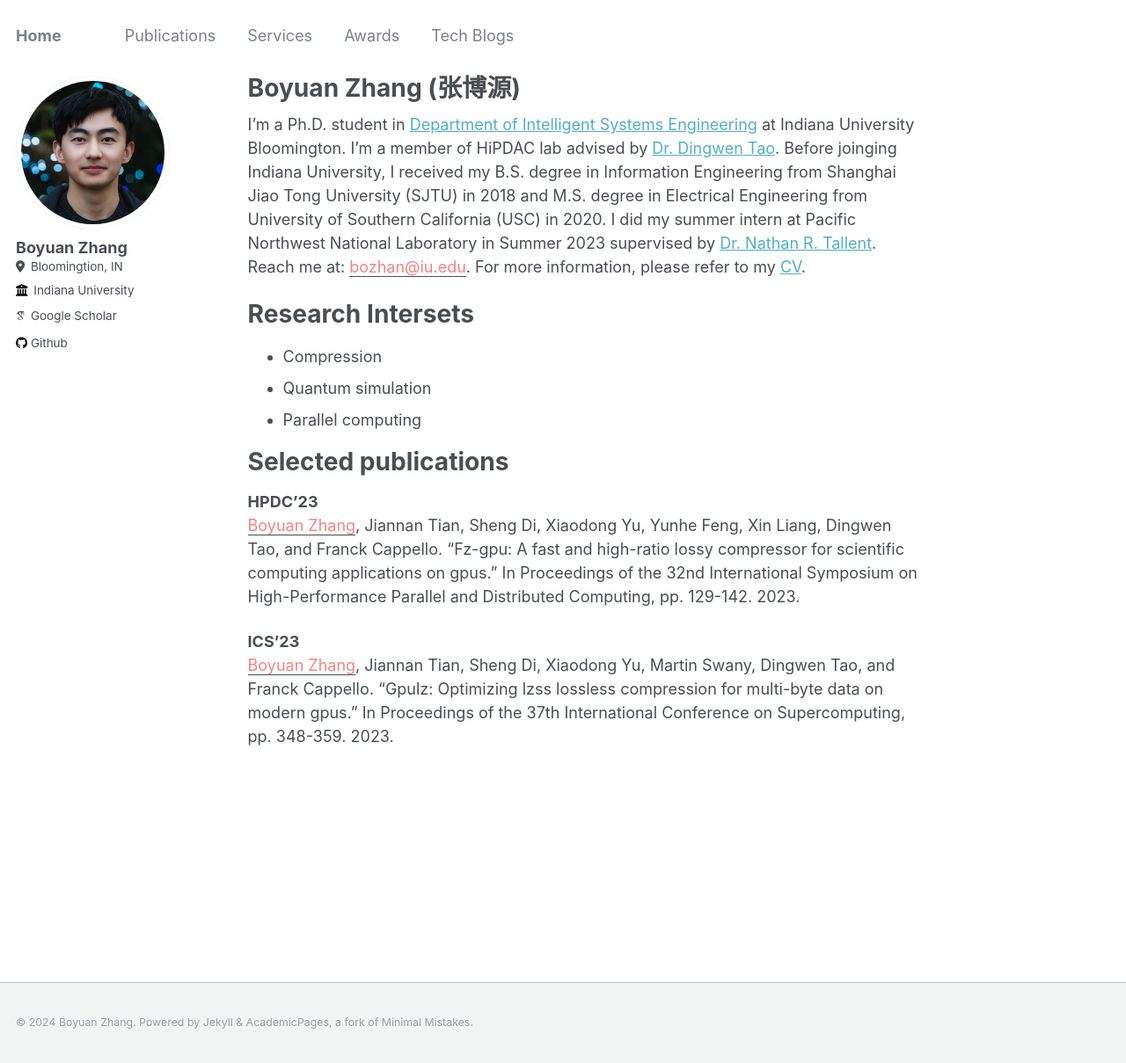
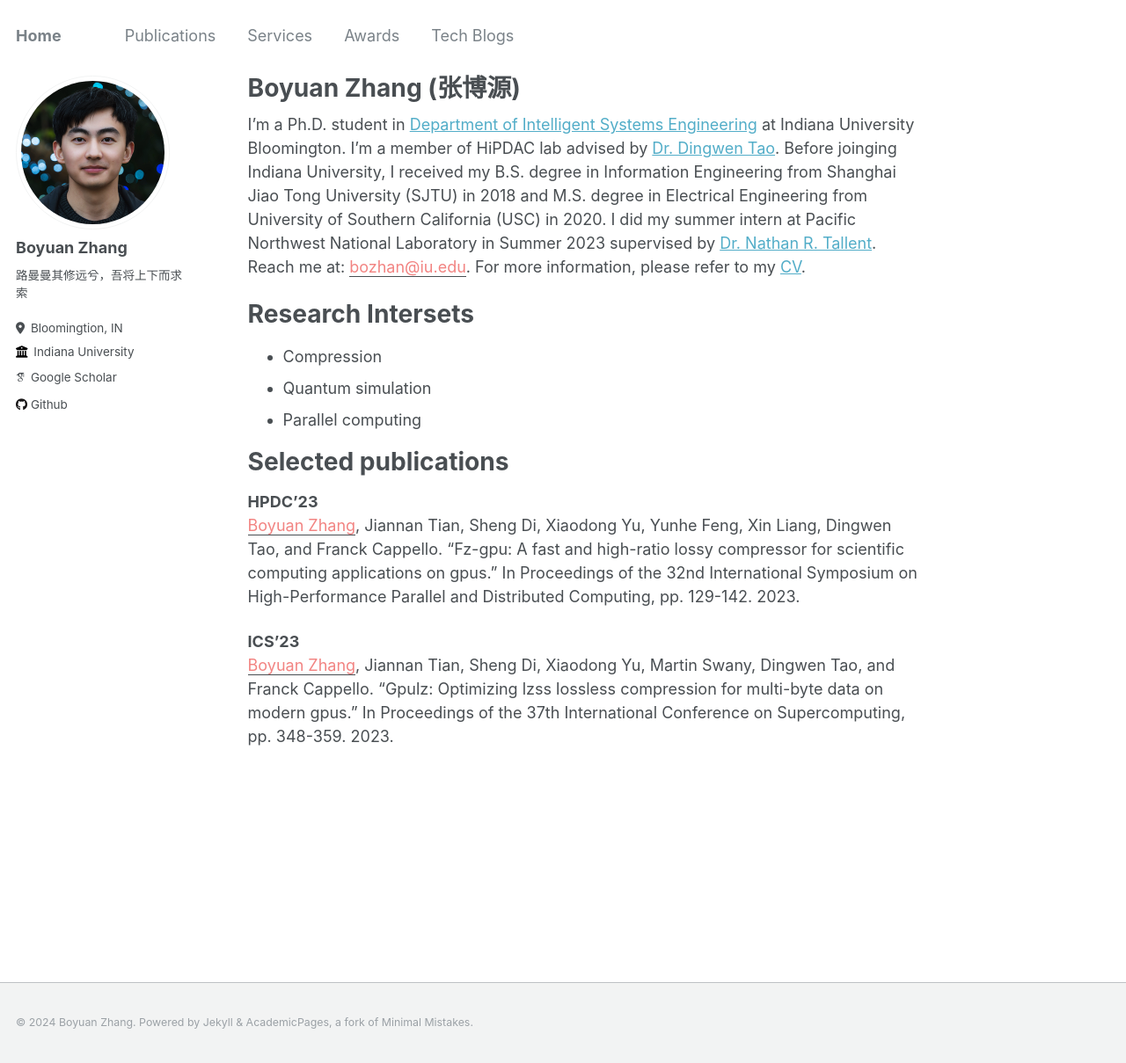
Before and after one commit to boyuanzhang62/boyuanzhang62.github.io_archive, a Jekyll site: the page built from _pages/about.md, in a window 1280 px wide and 1209 px high. Shown: the whole window at 88% size. Built offline with Jekyll 4.4.1, drawn with Linux system fonts in a browser that asks for light colours; some web fonts are replaced.

Commit message:
modify main page

```diff
--- a/_config.yml
+++ b/_config.yml
@@ -24,7 +24,7 @@ author:
   avatar           : "boyuan.png"
   name             : "Boyuan Zhang"
   pronouns         : # example: "she/her"
-  bio              : # "Ph.D. student."
+  bio              : "路曼曼其修远兮，吾将上下而求索"
   location         : "Bloomingtion, IN"
   employer         : "Indiana University"
   uri              : # URL
```
